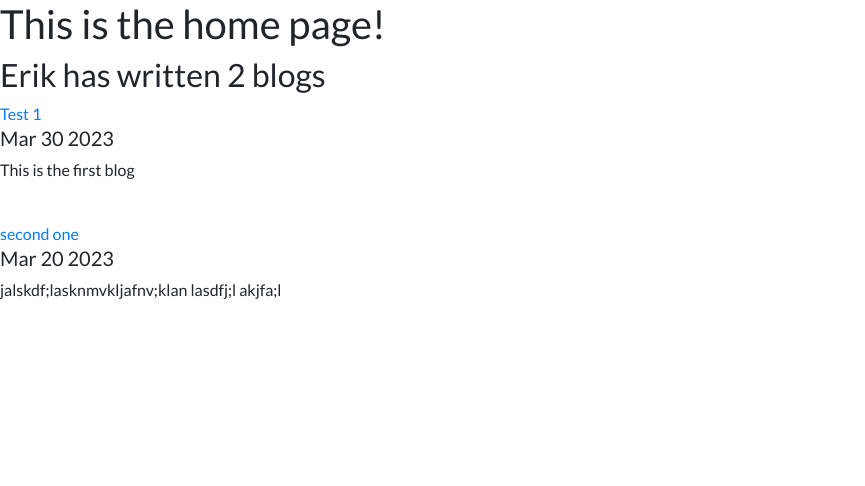
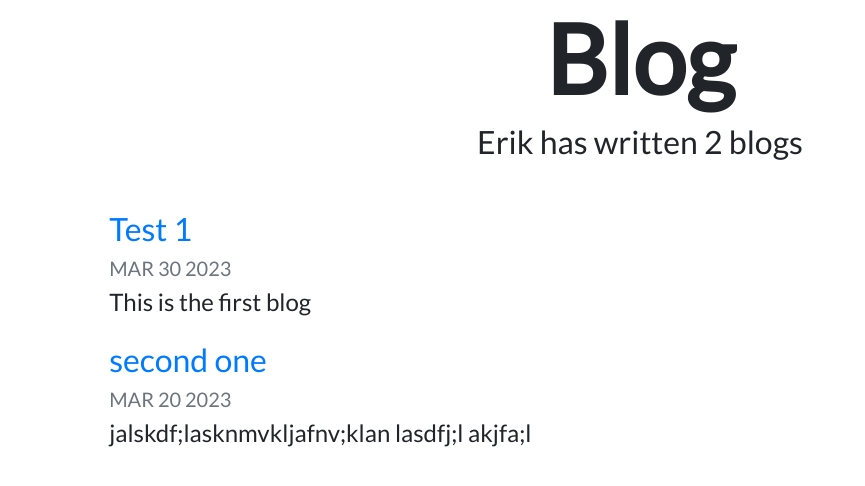
Before and after one commit to eacastUA/django-3-personal_portfolio, a Django app: page /blog/ in a window 1280 px wide. Shown: the part 92-578 px from the top of the page, without its empty margins (0-865 px from the left). Run offline with Django 3.2, Linux system fonts and the light colour scheme; data comes from the database, SQL or seed files in the repository; some libraries are stand-ins or nearby versions.

Commit message:
edited appearance of main blog and blog detail pages. Removed unnecessary div from home.

```diff
--- a/blog/templates/blog/all_blogs.html
+++ b/blog/templates/blog/all_blogs.html
@@ -3,19 +3,22 @@
 {% block content %}
 
 
-<h1>This is the home page!</h1>
+<h1 id="blogtitle" class="font-weight-bold text-center">Blog</h1>
 
-<h2>Erik has written {{ blogs.count }} blog{{ blogs.count|pluralize }} </h2>
+<h2 class="text-center mb-5">Erik has written {{ blogs.count }} blog{{ blogs.count|pluralize }} </h2>
 
 
 
 {% for blog in blogs %}
-
-<a href="{% url 'blog:detail' blog.id %}">{{ blog.title }}</a>
-<br>
-<h5>{{ blog.date|date:'M d Y' }}</h5>
-<p>{{ blog.description }}</p>
-<br>
+<div class="row justify-content-center my-3">
+    <div class="col-md-10">
+      <a href="{% url 'blog:detail' blog.id %}">
+        <h2>{{ blog.title }}</h2>
+      </a>
+      <h5 class="text-muted">{{ blog.date|date:'M d Y'|upper }}</h5>
+      <h4>{{ blog.description|striptags|truncatechars:100 }}</h4>
+    </div>
+</div>
 {% endfor %}
 
 {% endblock content %}
```
Also changed, not shown: blog/templates/blog/detail.html (+5 -5 lines), portfolio/templates/portfolio/home.html (+5 -5 lines).
